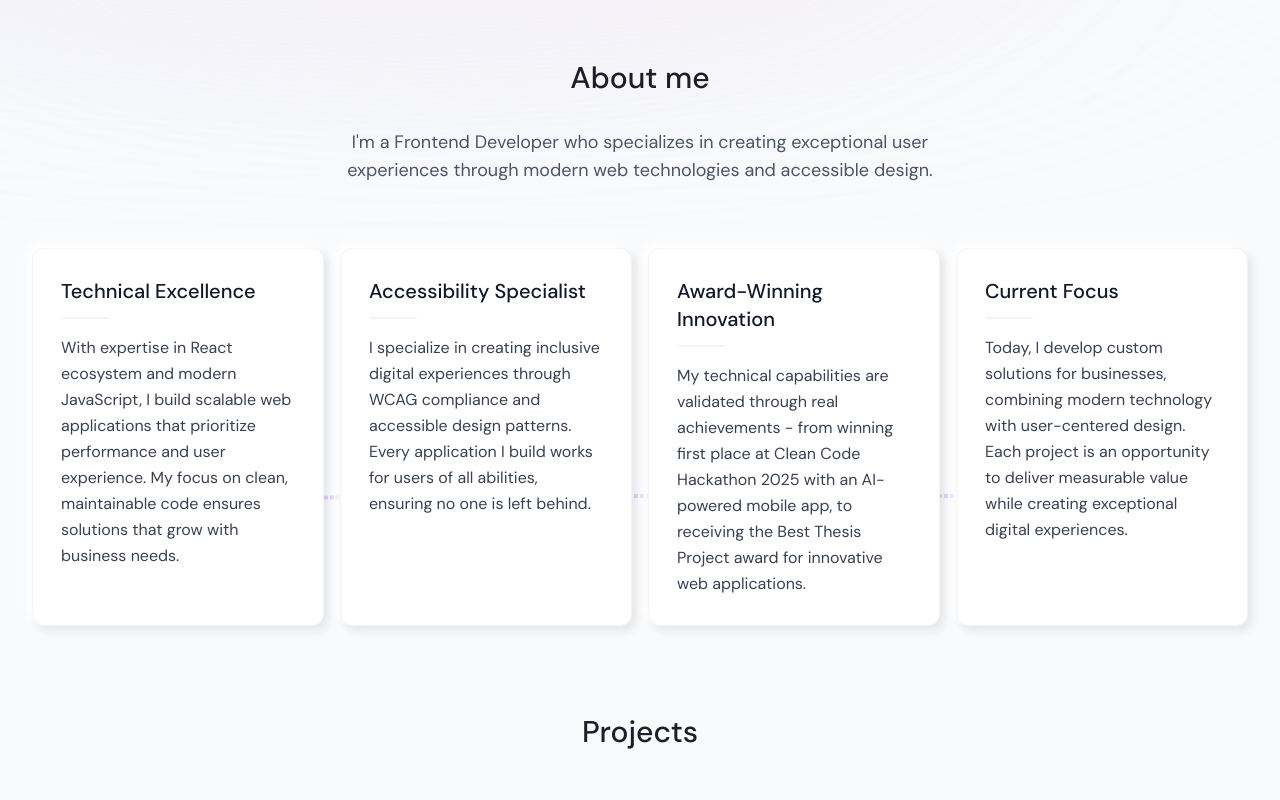
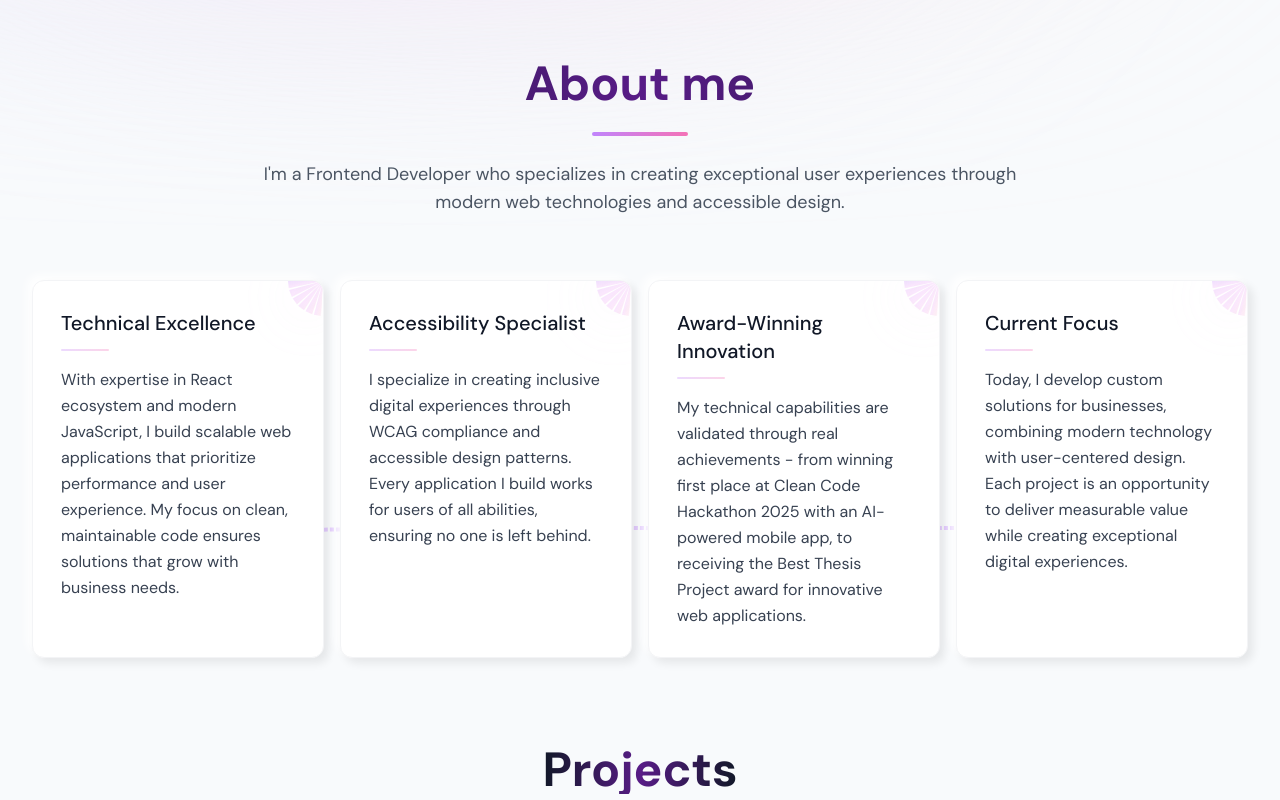
Before and after one commit to CatAvadani/my-portfolio-next.js, a Next.js app: page /en in a window 1280 px wide. Shown: the part 840-1640 px from the top of the page. Built offline with nearby package versions, Linux system fonts and the light colour scheme.

Commit message:
Update About and SectionHeading for better visual impact

```diff
--- a/components/about.tsx
+++ b/components/about.tsx
@@ -29,7 +29,7 @@ export default function About() {
       >
         <div className='text-center'>
           <SectionHeading>{t('title')}</SectionHeading>
-          <p className='mt-4 text-gray-600 dark:text-gray-300 text-lg max-w-2xl mx-auto'>
+          <p className='mt-4 text-gray-600 dark:text-gray-300 text-lg max-w-3xl mx-auto'>
             {t('description')}
           </p>
         </div>
@@ -55,7 +55,7 @@ export default function About() {
           </div>
 
           {/* Cards container */}
-          <div className='grid grid-cols-1 sm:grid-cols-2 lg:grid-cols-4 gap-4  relative z-10'>
+          <div className='grid grid-cols-1 sm:grid-cols-2 lg:grid-cols-4 gap-4 relative z-10'>
             {cards.map((card, index) => (
               <motion.div
                 key={card.title}
@@ -69,7 +69,7 @@ export default function About() {
                 }}
                 className='flex-1'
               >
-                {/* Card with refined neomorphic effect */}
+                {/* Card with enhanced design elements */}
                 <motion.div
                   className={`
                     group h-full p-7 rounded-xl relative overflow-hidden
@@ -86,15 +86,104 @@ export default function About() {
                     transition: { duration: 0.3 },
                   }}
                 >
-                  <h3 className='text-xl font-medium text-gray-900 dark:text-white/90 mb-3'>
-                    {card.title}
-                  </h3>
+                  {/* Subtle floating background element */}
+                  <motion.div
+                    className='absolute -top-4 -right-4 w-16 h-16 bg-gradient-to-br from-purple-200/10 to-pink-200/10 dark:from-purple-600/10 dark:to-pink-600/10 rounded-full blur-xl'
+                    animate={{
+                      scale: [1, 1.1, 1],
+                      opacity: [0.3, 0.5, 0.3],
+                    }}
+                    transition={{
+                      duration: 4,
+                      repeat: Infinity,
+                      delay: index * 0.5,
+                    }}
+                  />
 
-                  <div className='w-12 h-0.5 bg-purple-300/20 dark:bg-purple-400/20 rounded-full mb-4'></div>
+                  {/* Sunburst corner accent */}
+                  <div className='absolute top-0 right-0 w-12 h-12 overflow-hidden opacity-30 group-hover:opacity-50 transition-opacity duration-300'>
+                    <svg className='w-full h-full' viewBox='0 0 48 48'>
+                      <defs>
+                        <linearGradient
+                          id={`cornerSunburst-${index}`}
+                          x1='0%'
+                          y1='0%'
+                          x2='100%'
+                          y2='100%'
+                        >
+                          <stop
+                            offset='0%'
+                            stopColor='#a855f7'
+                            stopOpacity='0.6'
+                          />
+                          <stop
+                            offset='50%'
+                            stopColor='#d946ef'
+                            stopOpacity='0.4'
+                          />
+                          <stop
+                            offset='80%'
+                            stopColor='#ec4899'
+                            stopOpacity='0.3'
+                          />
+                          <stop
+                            offset='100%'
+                            stopColor='#f8fafc'
+                            stopOpacity='0.1'
+                          />
+                        </linearGradient>
+                      </defs>
+                      {/* Sunburst rays from top-right corner */}
+                      {Array.from({ length: 6 }, (_, i) => {
+                        const angle = i * 15; // 90 degrees / 6 rays
+                        const x1 = 48;
+                        const y1 = 0;
+                        const x2 = 48 - 35 * Math.cos((angle * Math.PI) / 180);
+                        const y2 = 35 * Math.sin((angle * Math.PI) / 180);
+                        const x3 =
+                          48 - 35 * Math.cos(((angle + 12) * Math.PI) / 180);
+                        const y3 =
+                          35 * Math.sin(((angle + 12) * Math.PI) / 180);
 
-                  <p className='text-gray-700 dark:text-gray-300 text-base leading-relaxed'>
-                    {card.content}
-                  </p>
+                        return (
+                          <motion.path
+                            key={i}
+                            d={`M ${x1} ${y1} L ${x2} ${y2} L ${x3} ${y3} Z`}
+                            fill={`url(#cornerSunburst-${index})`}
+                            initial={{ opacity: 0, scale: 0.5 }}
+                            whileInView={{ opacity: 1, scale: 1 }}
+                            transition={{
+                              delay: 0.8 + index * 0.1 + i * 0.03,
+                              duration: 0.3,
+                              ease: 'easeOut',
+                            }}
+                          />
+                        );
+                      })}
+                    </svg>
+                  </div>
+
+                  {/* Enhanced gradient overlay on hover */}
+                  <div className='absolute inset-0 bg-gradient-to-br from-purple-50/20 to-pink-50/10 dark:from-purple-900/5 dark:to-pink-900/5 opacity-0 group-hover:opacity-100 transition-opacity duration-300' />
+
+                  {/* Content with relative positioning */}
+                  <div className='relative z-10'>
+                    <h3 className='text-xl font-medium text-gray-900 dark:text-white/90 mb-3 group-hover:text-purple-700 dark:group-hover:text-purple-300 transition-colors duration-300'>
+                      {card.title}
+                    </h3>
+
+                    {/* Enhanced divider */}
+                    <motion.div
+                      className='w-12 h-0.5 bg-gradient-to-r from-purple-400/30 to-pink-400/30 dark:from-purple-400/40 dark:to-pink-400/40 rounded-full mb-4 group-hover:w-16 group-hover:from-purple-400/50 group-hover:to-pink-400/50 transition-all duration-300'
+                      initial={{ width: 0 }}
+                      whileInView={{ width: 48 }}
+                      transition={{ delay: 0.8 + index * 0.1, duration: 0.6 }}
+                    />
+
+                    <p className='text-gray-700 dark:text-gray-300 text-base leading-relaxed group-hover:text-gray-800 dark:group-hover:text-gray-200 transition-colors duration-300'>
+                      {card.content}
+                    </p>
+                  </div>
                 </motion.div>
               </motion.div>
             ))}
--- a/components/projects.tsx
+++ b/components/projects.tsx
@@ -1,12 +1,12 @@
-"use client";
-import { projectsData } from "@/lib/data";
-import { useSectionInView } from "@/lib/hooks";
-import { motion, useMotionValue, useSpring, useTransform } from "framer-motion";
-import { useTranslations } from "next-intl";
-import React, { useRef, useState } from "react";
-import { FiArrowRight, FiExternalLink, FiGithub } from "react-icons/fi";
-import ProjectModal from "./projectModal";
-import SectionHeading from "./section-heading";
+'use client';
+import { projectsData } from '@/lib/data';
+import { useSectionInView } from '@/lib/hooks';
+import { motion, useMotionValue, useSpring, useTransform } from 'framer-motion';
+import { useTranslations } from 'next-intl';
+import React, { useRef, useState } from 'react';
+import { FiArrowRight, FiExternalLink, FiGithub } from 'react-icons/fi';
+import ProjectModal from './projectModal';
+import SectionHeading from './section-heading';
 
 interface MouseEventWithClient
   extends React.MouseEvent<HTMLAnchorElement | HTMLDivElement> {
@@ -27,9 +27,9 @@ interface LinkProps {
 }
 
 export const Projects = () => {
-  const { ref } = useSectionInView("projects", 0.5);
+  const { ref } = useSectionInView('projects', 0.5);
   const [activeProject, setActiveProject] = useState<any | null>(null);
-  const t = useTranslations("Projects");
+  const t = useTranslations('Projects');
 
   const handleProjectClick = (e: React.MouseEvent, project: any) => {
     if (project.isNexerProject) {
@@ -38,15 +38,15 @@ export const Projects = () => {
     } else if (
       !e.defaultPrevented &&
       project.href &&
-      !project.techStack.includes("React Native")
+      !project.techStack.includes('React Native')
     ) {
-      window.open(project.href, "_blank", "noopener,noreferrer");
+      window.open(project.href, '_blank', 'noopener,noreferrer');
     } else if (
       !e.defaultPrevented &&
       project.github &&
-      project.techStack.includes("React Native")
+      project.techStack.includes('React Native')
     ) {
-      window.open(project.github, "_blank", "noopener,noreferrer");
+      window.open(project.github, '_blank', 'noopener,noreferrer');
     }
   };
 
@@ -56,14 +56,14 @@ export const Projects = () => {
 
   return (
     <section
-      id="projects"
+      id='projects'
       ref={ref}
-      className="p-4 md:p-8 w-full max-w-7xl scroll-mt-28 mb-28"
+      className='p-4 md:p-8 w-full max-w-7xl scroll-mt-28 mb-28'
     >
-      <div className="mb-20">
-        <SectionHeading>{t("title") || "Projects"}</SectionHeading>
+      <div className='mb-20 flex justify-center'>
+        <SectionHeading>{t('title') || 'Projects'}</SectionHeading>
       </div>
-      <div className="mx-auto">
+      <div className='mx-auto'>
         {projectsData.map((project, index) => {
           const translation = t.raw(project.id) as {
             heading: string;
@@ -100,7 +100,7 @@ export const Projects = () => {
 
 const TechChip = ({ tech }: { tech: string }) => {
   return (
-    <span className="inline-block rounded-full px-3 py-1 bg-purple-100/50 shadow-sm text-gray-500 dark:bg-gray-800 dark:text-purple-100 text-sm">
+    <span className='inline-block rounded-full px-3 py-1 bg-purple-100/50 shadow-sm text-gray-500 dark:bg-gray-800 dark:text-purple-100 text-sm'>
       {tech}
     </span>
   );
@@ -124,8 +124,8 @@ const Link = ({
   const mouseXSpring = useSpring(x);
   const mouseYSpring = useSpring(y);
 
-  const top = useTransform(mouseYSpring, [0.5, -0.5], ["40%", "60%"]);
-  const left = useTransform(mouseXSpring, [0.5, -0.5], ["60%", "70%"]);
+  const top = useTransform(mouseYSpring, [0.5, -0.5], ['40%', '60%']);
+  const left = useTransform(mouseXSpring, [0.5, -0.5], ['60%', '70%']);
 
   const handleMouseMove = (e: MouseEventWithClient) => {
     if (!ref.current) return;
@@ -144,13 +144,13 @@ const Link = ({
     y.set(yPct);
   };
 
-  const technologies = techStack.split(", ");
+  const technologies = techStack.split(', ');
 
   // Handle clicks for live demo links in non-Nexer projects
   const handleDemoClick = (e: React.MouseEvent) => {
     e.preventDefault(); // This prevents the card click handler from firing
     if (!isNexerProject && href) {
-      window.open(href, "_blank", "noopener,noreferrer");
+      window.open(href, '_blank', 'noopener,noreferrer');
     }
   };
 
@@ -158,7 +158,7 @@ const Link = ({
   const handleGithubClick = (e: React.MouseEvent) => {
     e.preventDefault(); // This prevents the card click handler from firing
     if (github) {
-      window.open(github, "_blank", "noopener,noreferrer");
+      window.open(github, '_blank', 'noopener,noreferrer');
     }
   };
 
@@ -166,9 +166,9 @@ const Link = ({
     <motion.div
       ref={ref as React.Ref<HTMLDivElement>}
       onMouseMove={handleMouseMove}
-      initial="initial"
-      whileHover="whileHover"
-      className="group relative flex items-center justify-between lg:gap-32 border-b border-gray-200 py-4 transition-colors duration-500 hover:border-gray-400 md:py-8 cursor-pointer"
+      initial='initial'
+      whileHover='whileHover'
+      className='group relative flex items-center justify-between lg:gap-32 border-b border-gray-200 py-4 transition-colors duration-500 hover:border-gray-400 md:py-8 cursor-pointer'
       onClick={onClick}
     >
       <div>
@@ -178,32 +178,32 @@ const Link = ({
             whileHover: { x: -16 },
           }}
           transition={{
-            type: "spring",
+            type: 'spring',
             staggerChildren: 0.075,
             delayChildren: 0.25,
           }}
-          className="relative z-10 block text-xl sm:text-2xl font-bold text-gray-500 transition-colors duration-500 group-hover:text-gray-600 md:text-4xl"
+          className='relative z-10 block text-xl sm:text-2xl font-bold text-gray-500 transition-colors duration-500 group-hover:text-gray-600 md:text-4xl'
         >
-          {heading.split("").map((l, i) => (
+          {heading.split('').map((l, i) => (
             <motion.span
               variants={{
                 initial: { x: 0 },
                 whileHover: { x: 16 },
               }}
-              transition={{ type: "spring" }}
-              className="inline-block"
+              transition={{ type: 'spring' }}
+              className='inline-block'
               key={i}
             >
               {l}
             </motion.span>
           ))}
         </motion.span>
-        <span className="relative z-10 mt-2 block text-sm sm:text-base text-gray-500 transition-colors duration-500 group-hover:text-gray-600 max-w-[70%] sm:max-w-[60%]">
+        <span className='relative z-10 mt-2 block text-sm sm:text-base text-gray-500 transition-colors duration-500 group-hover:text-gray-600 max-w-[70%] sm:max-w-[60%]'>
           {subheading}
         </span>
 
         {/* Tech Stack Chips */}
-        <div className="relative z-10 mt-4 flex flex-wrap gap-2">
+        <div className='relative z-10 mt-4 flex flex-wrap gap-2'>
           {technologies.map((tech, index) => (
             <TechChip key={index} tech={tech} />
           ))}
@@ -211,38 +211,38 @@ const Link = ({
 
         {/* Project Links */}
         {!isNexerProject ? (
-          <div className="relative z-10 mt-4 flex space-x-3">
-            {!techStack.includes("React Native") && href && href !== "" && (
+          <div className='relative z-10 mt-4 flex space-x-3'>
+            {!techStack.includes('React Native') && href && href !== '' && (
               <button
                 onClick={handleDemoClick}
-                className="flex items-center gap-1 text-sm text-purple-600 hover:text-purple-800 dark:text-purple-300 dark:hover:text-purple-200 transition-colors"
+                className='flex items-center gap-1 text-sm text-purple-600 hover:text-purple-800 dark:text-purple-300 dark:hover:text-purple-200 transition-colors'
                 aria-label={`Visit live demo for ${heading}`}
               >
-                <FiExternalLink className="text-lg" />
+                <FiExternalLink className='text-lg' />
                 <span>Live Demo</span>
               </button>
             )}
             {github && (
               <button
                 onClick={handleGithubClick}
-                className="flex items-center gap-1 text-sm text-gray-600 hover:text-gray-800 dark:text-gray-400 dark:hover:text-gray-300 transition-colors border border-gray-200 dark:border-gray-700 rounded-full px-2 py-1"
+                className='flex items-center gap-1 text-sm text-gray-600 hover:text-gray-800 dark:text-gray-400 dark:hover:text-gray-300 transition-colors border border-gray-200 dark:border-gray-700 rounded-full px-2 py-1'
                 aria-label={`View source code for ${heading} on GitHub`}
               >
-                <FiGithub className="text-lg" />
+                <FiGithub className='text-lg' />
                 <span>Source Code</span>
               </button>
             )}
-            {techStack.includes("React Native") && (
-              <div className="flex items-center gap-1 text-sm text-purple-600 dark:text-gray-400">
-                <span className="italic">Mobile app</span>
+            {techStack.includes('React Native') && (
+              <div className='flex items-center gap-1 text-sm text-purple-600 dark:text-gray-400'>
+                <span className='italic'>Mobile app</span>
               </div>
             )}
           </div>
         ) : (
-          <div className="relative z-10 mt-4 flex space-x-3">
-            <span className="text-sm text-purple-600 dark:text-gray-400">
-              Nexer Group Project -{" "}
-              <span className="italic text-gray-600">Click for details</span>
+          <div className='relative z-10 mt-4 flex space-x-3'>
+            <span className='text-sm text-purple-600 dark:text-gray-400'>
+              Nexer Group Project -{' '}
+              <span className='italic text-gray-600'>Click for details</span>
             </span>
           </div>
         )}
@@ -252,34 +252,34 @@ const Link = ({
         style={{
           top,
           left,
-          translateX: "-50%",
-          translateY: "-50%",
+          translateX: '-50%',
+          translateY: '-50%',
         }}
         variants={{
-          initial: { scale: 0, rotate: "-12.5deg" },
-          whileHover: { scale: 1, rotate: "12.5deg" },
+          initial: { scale: 0, rotate: '-12.5deg' },
+          whileHover: { scale: 1, rotate: '12.5deg' },
         }}
-        transition={{ type: "spring" }}
+        transition={{ type: 'spring' }}
         src={imgSrc}
-        className="absolute z-0 h-24 w-32 rounded-lg object-cover md:h-52 md:w-96"
+        className='absolute z-0 h-24 w-32 rounded-lg object-cover md:h-52 md:w-96'
         alt={`Image representing a link for ${heading}`}
       />
 
       <motion.div
         variants={{
           initial: {
-            x: "25%",
+            x: '25%',
             opacity: 0,
           },
           whileHover: {
-            x: "0%",
+            x: '0%',
             opacity: 1,
           },
         }}
-        transition={{ type: "spring" }}
-        className="relative z-10 p-4"
+        transition={{ type: 'spring' }}
+        className='relative z-10 p-4'
       >
-        <FiArrowRight className="text-3xl text-gray-500" />
+        <FiArrowRight className='text-3xl text-gray-500' />
       </motion.div>
     </motion.div>
   );
--- a/components/section-heading.tsx
+++ b/components/section-heading.tsx
@@ -1,7 +1,27 @@
+import { motion } from 'framer-motion';
+
 type SectionHeadingProps = {
   children: React.ReactNode;
 };
 
 export default function SectionHeading({ children }: SectionHeadingProps) {
-  return <h2 className="text-3xl font-medium mb-8 text-center">{children}</h2>;
+  return (
+    <motion.div
+      initial={{ opacity: 0, scale: 0.8 }}
+      animate={{ opacity: 1, scale: 1 }}
+      transition={{ delay: 0.3, duration: 0.6 }}
+    >
+      <h2 className='text-4xl md:text-5xl font-bold bg-gradient-to-r from-gray-900 via-purple-900 to-gray-900 dark:from-white dark:via-purple-300 dark:to-white bg-clip-text text-transparent mb-6'>
+        {children}
+      </h2>
+
+      {/* Animated underline */}
+      <motion.div
+        className='w-24 h-1 bg-gradient-to-r from-purple-400 to-pink-400 mx-auto rounded-full mb-6'
+        initial={{ width: 0 }}
+        animate={{ width: 96 }}
+        transition={{ delay: 0.5, duration: 0.8 }}
+      />
+    </motion.div>
+  );
 }
```
